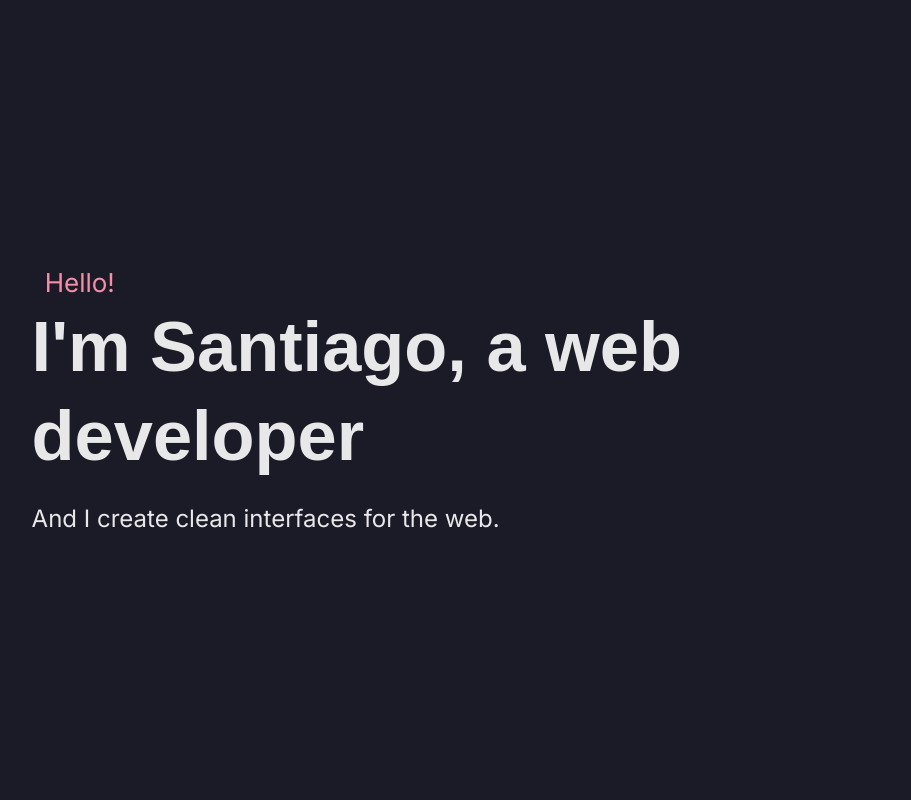
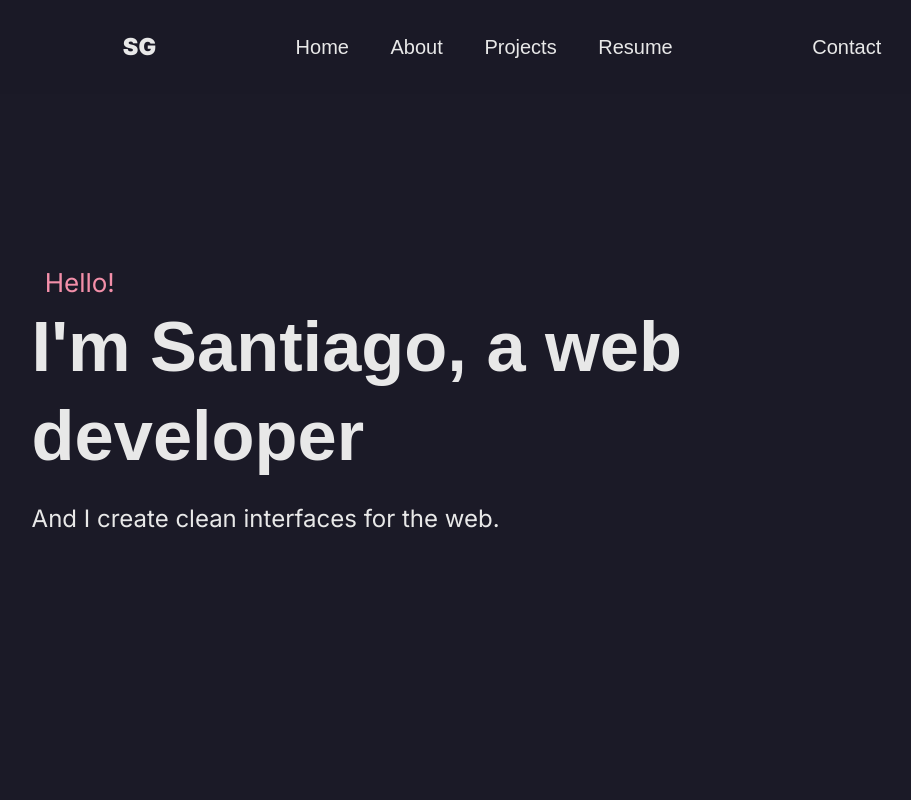
Before and after one commit to santiago-webdev/portfolio-and-blog, a SvelteKit app: page / in a window 1280 px wide. Shown: the top 800 px of the page, without its empty margins (138-1049 px from the left). Built offline with nearby package versions, Linux system fonts and the light colour scheme; no server answers; a web font is replaced by a local one.

Commit message:
Added navbar basic layout

```diff
--- /dev/null
+++ b/src/lib/Nav.svelte
@@ -0,0 +1,112 @@
+<div class="nav_container">
+	<header>
+		<h3><a href="/">SG</a></h3>
+
+		<nav>
+			<ul>
+				<li><a href="/">Home</a></li>
+				<li><a href="#about">About</a></li>
+				<li><a href="#projects">Projects</a></li>
+				<li><a href="#resume">Resume</a></li>
+			</ul>
+		</nav>
+
+		<a href="#" class="cta"><button>Contact</button></a>
+	</header>
+</div>
+
+<style>
+	.nav_container {
+		/* Make it stick to the top of the page on scroll */
+		top: 0;
+		/* position: sticky; */
+		position: fixed;
+    width: 100%;
+
+		/* Use this color as default value */
+		background-color: var(--cc2-header);
+
+		/* Makes it blurry and transparent */
+		background-color: rgba(27, 26, 39, 0.9);
+		-webkit-backdrop-filter: blur(3px);
+		backdrop-filter: blur(3px);
+
+		/* border-color: blue; */
+		/* border-style: solid; */
+		/* border-width: 2px; */
+
+		font-size: 20px;
+
+		overflow: hidden; /* FIXME: This is here just because it was bothering me in mobile */
+	}
+
+	button {
+		background: none;
+		color: inherit;
+		border: none;
+		padding: 0;
+	}
+
+	/* TODO(santigo-zero): Change this colors */
+	/* Color used when mouse is hovering the link */
+	a:hover {
+		text-decoration: none;
+		color: var(--cc-vanilla);
+		transition: all 0.3s ease 0s;
+	}
+
+	/* Color used when mouse is clicking the element */
+	a:active {
+		text-decoration: none;
+		color: var(--cc-vanilla-red);
+		transition: none;
+	}
+
+	/* This is the normal color */
+	a {
+		text-decoration: none;
+		color: var(--cc-fg);
+		padding: 2rem 1.3rem;
+
+		/* border-color: orange; */
+		/* border-style: solid; */
+		/* border-width: 1px; */
+
+		transition: all 0.3s ease 0s;
+	}
+
+	header {
+		display: flex;
+		place-items: center;
+		justify-content: space-between;
+
+		/* border-color: red; */
+		/* border-style: solid; */
+		/* border-width: 2px; */
+
+		margin: 0 auto;
+		max-width: 50rem;
+		/* padding: 1rem 0; */
+	}
+
+	h3 a {
+		font-family: 'Inter', sans-serif;
+		font-weight: 900;
+	}
+
+	ul {
+		display: flex;
+		place-items: center;
+
+		/* Reset the list */
+		/* margin: 0; */
+		/* padding: 0; */
+
+		/* border-color: white; */
+		/* border-style: solid; */
+		/* border-width: 1px; */
+
+		color: var(--cc-fg);
+		list-style-type: none;
+	}
+</style>
--- a/src/routes/+page.svelte
+++ b/src/routes/+page.svelte
@@ -1,9 +1,12 @@
 <!-- <p>Visit <a href="https://kit.svelte.dev">kit.svelte.dev</a> to read the documentation</p> -->
 <script>
+  import Nav from '$lib/Nav.svelte';
+  import Footer from '$lib/Footer.svelte';
+
 	import Home from './Home.svelte';
-	import Footer from '$lib/Footer.svelte';
 </script>
 
+<Nav />
 <Home />
 <Footer />
 <!-- <h1>Welcome to SvelteKit</h1> -->
```
